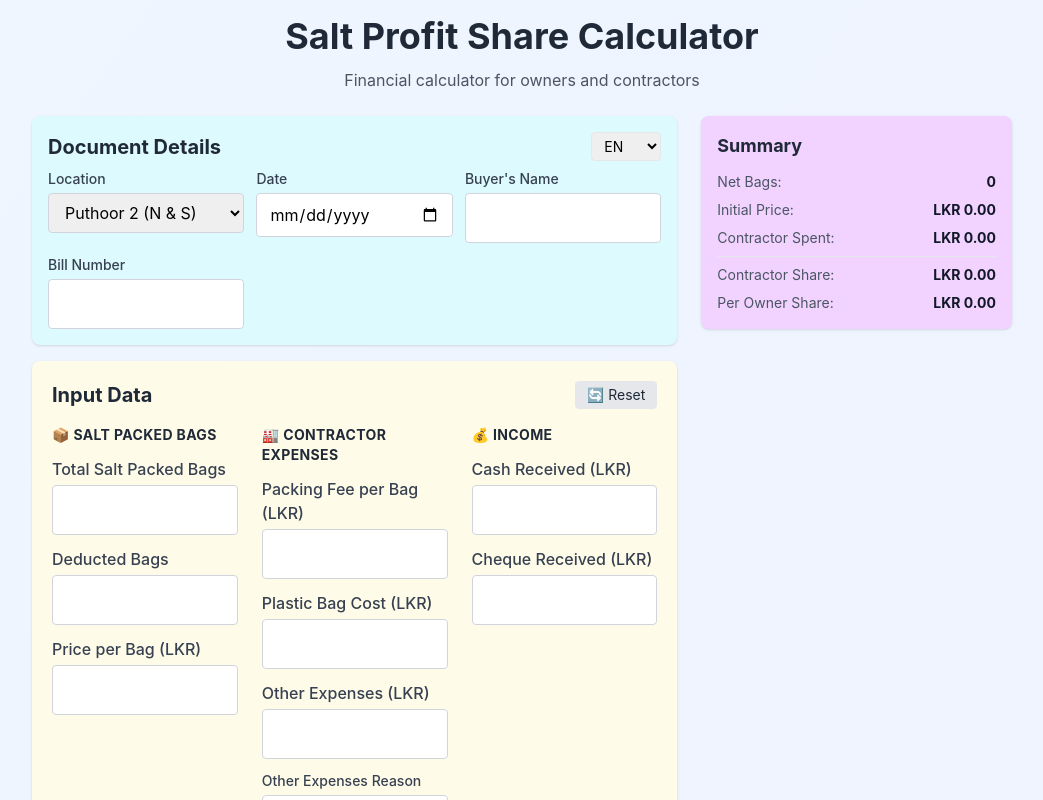
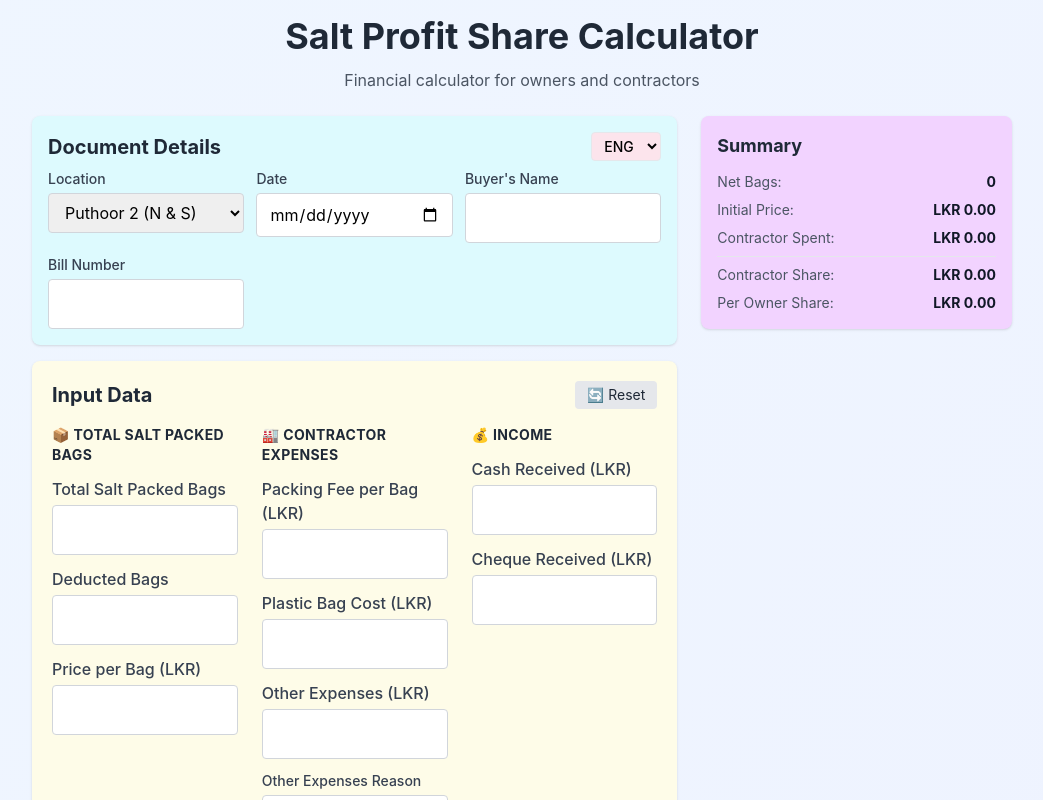
Before and after one commit to seiyadhniyas/Salt-Profit-Share-Calculator-SaaS, a React (Vite) app: page / in a window 1280 px wide. Shown: the top 800 px of the page, without its empty margins (118-1161 px from the left). Built offline with nearby package versions, Linux system fonts and the light colour scheme.

Commit message:
Fix: Tamil translation for Salt Packed Bags heading, rename Owner Pool to Owners Group Amount, update language selector to ENG with light pink background

```diff
--- a/src/App.jsx
+++ b/src/App.jsx
@@ -73,7 +73,7 @@ export default function App(){
       perOwnerShare: 'Per Owner Share',
       calculationBreakdown: 'Calculation Details',
       grandTotalReceived: 'Grand Total Received',
-      ownerPool: 'Owner Pool (Received - Contractor)',
+      ownerPool: 'Owners Group Amount',
       finalResults: 'Final Amount',
       inayaFinalShare: 'Inaaya Final Share',
       shakiraFinalShare: 'Shakira Final Share',
@@ -130,7 +130,7 @@ export default function App(){
       perOwnerShare: 'ஒரு உரிமையாளருக்கான பகுதி',
       calculationBreakdown: 'கணக்கீட்டு விவரம்',
       grandTotalReceived: 'மொத்த பெறப்பட்ட தொகை',
-      ownerPool: 'உரிமையாளர் குவிப்பு (பெறப்பட்டது - ஒப்பந்ததாரர்)',
+      ownerPool: 'உரிமையாளர்கள் குழு தொகை',
       finalResults: 'இறுதி தொகை',
       inayaFinalShare: 'இனாயா இறுதி பகுதி',
       shakiraFinalShare: 'ஷாக்கீரா இறுதி பகுதி',
--- a/src/components/InputSection.jsx
+++ b/src/components/InputSection.jsx
@@ -72,8 +72,8 @@ export default function InputSection({ inputs, setInput, reset, toggleLoans, t,
         <div className="flex items-center justify-between mb-2">
           <h4 className="text-xl font-bold text-gray-800">{t('documentDetails')}</h4>
           <div>
-            <select value={lang} onChange={(e) => setLang && setLang(e.target.value)} className="border rounded px-2 py-1 text-sm">
-              <option value="en">EN</option>
+            <select value={lang} onChange={(e) => setLang && setLang(e.target.value)} className="border rounded px-2 py-1 text-sm font-medium" style={{ backgroundColor: '#fce4ec' }}>
+              <option value="en">ENG</option>
               <option value="ta">தமிழ்</option>
             </select>
           </div>
@@ -133,7 +133,7 @@ export default function InputSection({ inputs, setInput, reset, toggleLoans, t,
 
         <div className="grid grid-cols-1 md:grid-cols-2 lg:grid-cols-3 gap-6">
           <div>
-            <h4 className="font-bold text-gray-800 mb-3 text-sm uppercase tracking-wide">📦 Salt Packed Bags</h4>
+            <h4 className="font-bold text-gray-800 mb-3 text-sm uppercase tracking-wide">📦 {t('totalSaltPackedBags')}</h4>
             <NumberInput label={t('totalSaltPackedBags')} name="packedBags" value={inputs.packedBags} onChange={onChange} step="1" decimals={null} />
             <NumberInput label={t('deductedBags') || 'Deducted Bags'} name="deductedBags" value={inputs.deductedBags} onChange={onChange} step="1" decimals={null} />
             <NumberInput label={t('pricePerBag') || 'Price per Bag (LKR)'} name="pricePerBag" value={inputs.pricePerBag} onChange={onChange} decimals={2} />
```
